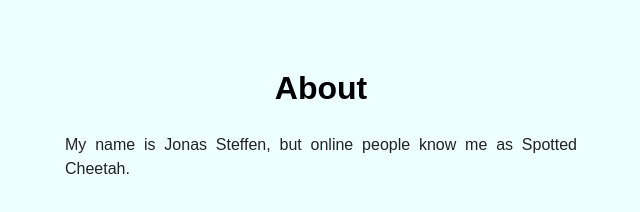
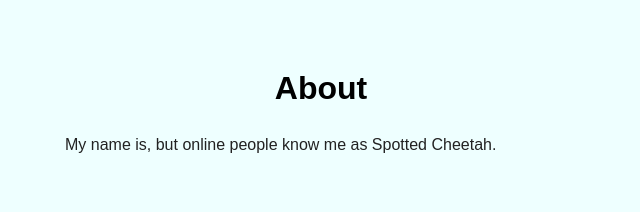
Before and after one commit to SpottedCheetah/spottedcheetah.github.io, a plain HTML site: page about.html in a window 1280 px wide. Shown: the whole page, without its empty margins (319-959 px from the left). Drawn offline with Linux system fonts and the light colour scheme.

Commit message:
Update about.html

```diff
--- a/about.html
+++ b/about.html
@@ -11,6 +11,6 @@
 <h1> About </h1>
 
 <p>
-My name is Jonas Steffen, but online people know me as Spotted Cheetah.
+My name is, but online people know me as Spotted Cheetah.
 <p>
 </body>
```
